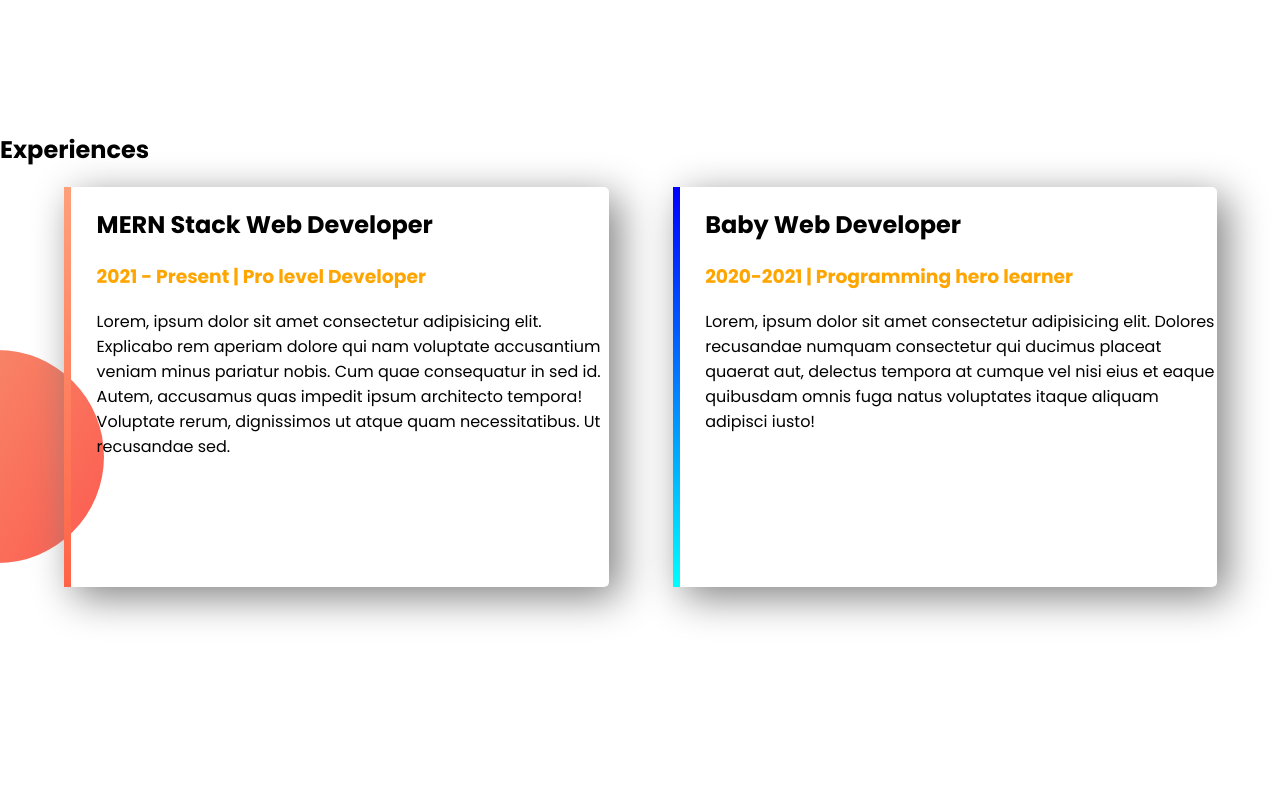
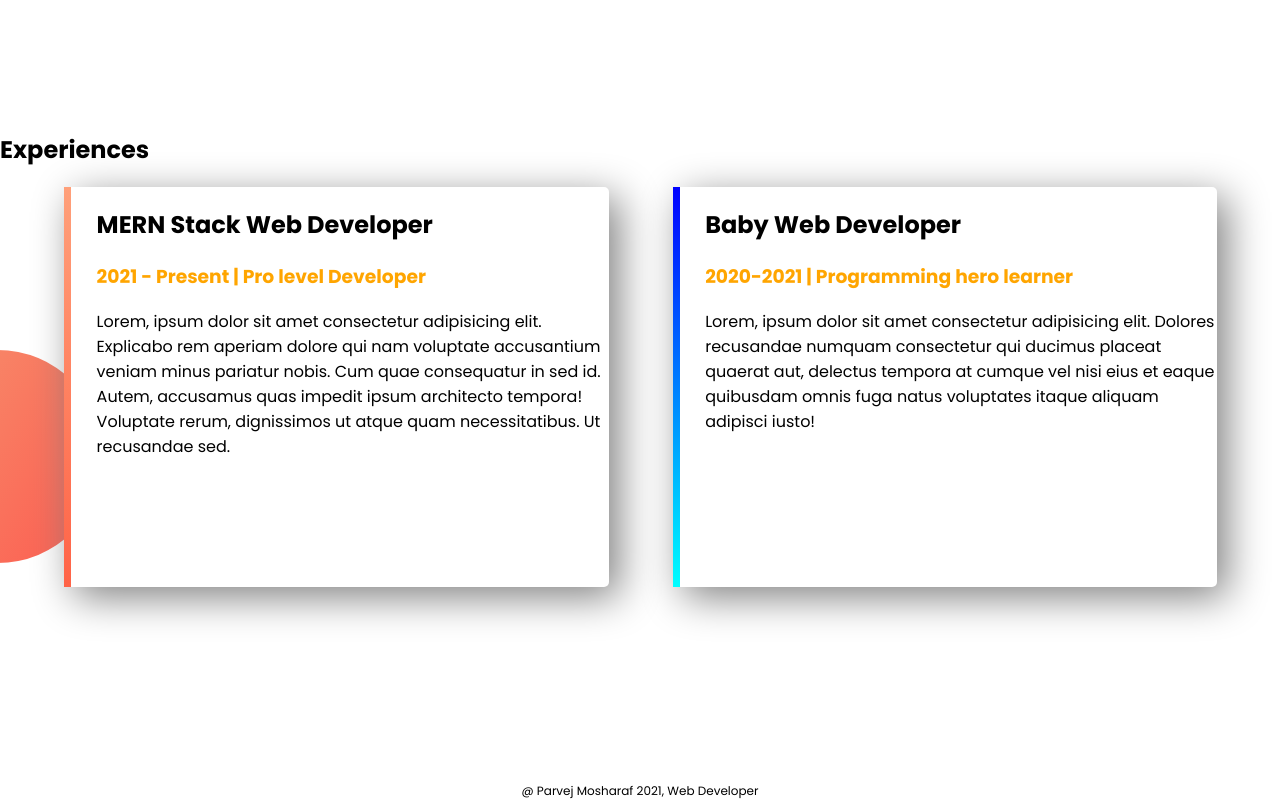
Before and after one commit to parvejmosharaf/web-portfolio, a plain HTML site: page index.html in a window 1280 px wide. Shown: the part 1188-1988 px from the top of the page. Drawn offline with Linux system fonts and the light colour scheme.

Commit message:
version 1.00

```diff
--- a/index.html
+++ b/index.html
@@ -50,6 +50,7 @@
                 <p>Lorem, ipsum dolor sit amet consectetur adipisicing elit. Dolores recusandae numquam consectetur qui ducimus placeat quaerat aut, delectus tempora at cumque vel nisi eius et eaque quibusdam omnis fuga natus voluptates itaque aliquam adipisci iusto!</p>
         </div>
     </section>
+    <footer>@ Parvej Mosharaf 2021, Web Developer</footer>
 
 </body>
 </html>
--- a/style.css
+++ b/style.css
@@ -49,6 +49,7 @@ section{
     box-shadow: 10px 10px 40px gray;
     border-radius: 5px;
     height: 80%;
+    background-color: white;
 }
 .experience-area{
     background-image: url(images/exp-bg.png);
@@ -65,3 +66,8 @@ section{
     border-image: linear-gradient(180deg, blue, cyan);
     border-image-slice: 1;
 }
+
+footer{
+    text-align: center;
+    font-size: 12px;
+}
```
